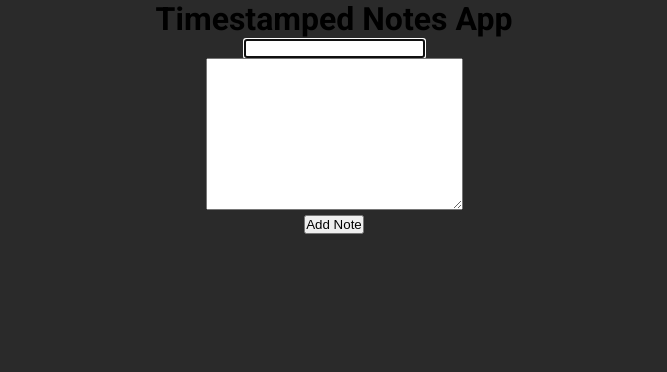
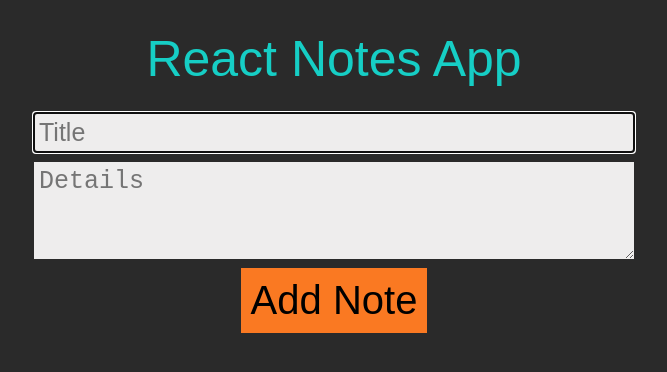
Before and after one commit to envincebal/react-notes, a React (Create React App) app: page / in a window 1280 px wide. Shown: the top 372 px of the page, without its empty margins (306-973 px from the left). Built offline with nearby package versions, Linux system fonts and the light colour scheme.

Commit message:
Completed styling for all components

```diff
--- a/src/App.js
+++ b/src/App.js
@@ -13,9 +13,11 @@ class App extends Component {
 	render() {
 		return (
 			<div className="container">
-				<h1 className="title">Timestamped Notes App</h1>
+				<h1 className="title">React Notes App</h1>
 				<NoteForm />
+				<div className="entry-section">
 
+				</div>
 			</div>
 		);
 	}
--- a/src/components/NoteEntry.js
+++ b/src/components/NoteEntry.js
@@ -2,10 +2,23 @@ import React from 'react';
 
 const NoteEntry = (props) => {
 
-    return (
-      <div className="entry-section">
+  return (
+    <div className="entry">
+      <div className="entry-header">
+        <h2 className="entry-title">title</h2>
+        <p className="timestamp">Tue Mar 20 2018 00:35:48</p>
       </div>
-    )
+       <hr />
+      <div className="entry-content">
+        <p className="details"></p>
+        <div className="entry-buttons">
+          <button className="edit">Edit</button>
+          <button className="delete">Delete</button>
+        </div>
+      </div>
+    </div>
+
+  )
 
 }
 
--- a/src/components/NoteForm.js
+++ b/src/components/NoteForm.js
@@ -2,11 +2,11 @@ import React from 'react';
 
 const NoteForm = (props) => {
   return (
-    <div className="form-section">
-      <form>
-        <input type="text" autoFocus/><br/>
-        <textarea cols="30" rows="10"></textarea><br/>
-        <button>Add Note</button>
+    <div>
+      <form className="form-section">
+        <input className="title-input" type="text" autoFocus placeholder="Title" /><br/>
+        <textarea className="details-input" cols="20" rows="3" placeholder="Details" ></textarea><br/>
+        <button className="input-button">Add Note</button>
       </form>
     </div>
   )
--- a/src/styles/styles.css
+++ b/src/styles/styles.css
@@ -5,8 +5,71 @@
           box-sizing: border-box; }
   * body {
     background-color: #2A2A2A;
-    font-family: 'Roboto', sans-serif; }
+    font-family: 'Raleway', sans-serif; }
     * body .container {
       max-width: 800px;
       margin: 0 auto;
+      padding: 30px 10px;
       text-align: center; }
+      * body .container .title {
+        color: #16cec5;
+        font-weight: 400;
+        font-size: 50px;
+        margin-bottom: 20px; }
+      * body .container .title-input,
+      * body .container .details-input {
+        max-width: 600px;
+        width: 100%;
+        margin: 5px 0;
+        border: none;
+        font-size: 25px;
+        padding: 5px;
+        background-color: #eeeded; }
+      * body .container .input-button {
+        font-size: 40px;
+        padding: 10px;
+        border: none;
+        cursor: pointer;
+        background-color: #fa7922; }
+      * body .container .input-button:hover {
+        background-color: #be3e3a;
+        color: #2A2A2A; }
+      * body .container .entry-section {
+        margin-top: 30px; }
+        * body .container .entry-section .entry {
+          width: 100%;
+          margin: 10px 0; }
+          * body .container .entry-section .entry .entry-header {
+            padding: 10px;
+            cursor: pointer;
+            background-color: #7add71; }
+            * body .container .entry-section .entry .entry-header .entry-title {
+              font-size: 30px; }
+            * body .container .entry-section .entry .entry-header .timestamp {
+              font-weight: 700; }
+          * body .container .entry-section .entry .entry-header:hover {
+            background-color: #4fb945; }
+          * body .container .entry-section .entry hr {
+            background-color: #000;
+            border: none;
+            height: 1px; }
+          * body .container .entry-section .entry .entry-content {
+            display: none;
+            padding: 10px;
+            background-color: #a5f19e; }
+            * body .container .entry-section .entry .entry-content .details {
+              text-align: left; }
+            * body .container .entry-section .entry .entry-content .entry-buttons {
+              text-align: right;
+              margin-top: 10px; }
+              * body .container .entry-section .entry .entry-content .entry-buttons .edit,
+              * body .container .entry-section .entry .entry-content .entry-buttons .delete {
+                font-size: 20px;
+                margin: 0 5px;
+                padding: 5px;
+                cursor: pointer;
+                border: none; }
+              * body .container .entry-section .entry .entry-content .entry-buttons .edit {
+                background-color: #8093ff; }
+              * body .container .entry-section .entry .entry-content .entry-buttons .delete {
+                background-color: #fd4949; }
--- a/src/styles/styles.scss
+++ b/src/styles/styles.scss
@@ -1,18 +1,95 @@
+$mainBlack: #2A2A2A;
 * {
 	margin: 0;
 	padding: 0;
 	box-sizing: border-box;
-
 	body {
-		background-color: #2A2A2A;
-		font-family: 'Roboto', sans-serif;
-
-		.container{
+		background-color: $mainBlack;
+		font-family: 'Raleway', sans-serif;
+		.container {
 			max-width: 800px;
 			margin: 0 auto;
+			padding: 30px 10px;
 			text-align: center;
-
-
+			.title {
+				color: rgb(22, 206, 197);
+				font-weight: 400;
+				font-size: 50px;
+				margin-bottom: 20px;
+			}
+			.title-input,
+			.details-input {
+				max-width: 600px;
+				width: 100%;
+				margin: 5px 0;
+				border: none;
+				font-size: 25px;
+				padding: 5px;
+				background-color: rgb(238, 237, 237)
+			}
+			.input-button {
+				font-size: 40px;
+				padding: 10px;
+				border: none;
+				cursor: pointer;
+				background-color: rgb(250, 121, 34);
+			}
+			.input-button:hover {
+				background-color: rgb(190, 62, 58);
+				color: $mainBlack;
+			}
+			.entry-section {
+				margin-top: 30px;
+				.entry {
+					width: 100%;
+					margin: 10px 0;
+					.entry-header {
+						padding: 10px;
+						cursor: pointer;
+						background-color: rgb(122, 221, 113);
+						.entry-title {
+							font-size: 30px;
+						}
+						.timestamp {
+							font-weight: 700;
+						}
+					}
+					.entry-header:hover {
+						background-color: rgb(79, 185, 69);
+					}
+					hr {
+						background-color: #000;
+						border: none;
+						height: 1px;
+					}
+					.entry-content {
+						display: none;
+						padding: 10px;
+						background-color: rgb(165, 241, 158);
+						.details {
+							text-align: left;
+						}
+						.entry-buttons {
+							text-align: right;
+							margin-top: 10px;
+							.edit,
+							.delete {
+								font-size: 20px;
+								margin: 0 5px;
+								padding: 5px;
+								cursor: pointer;
+								border: none;
+							}
+							.edit {
+								background-color: rgb(128, 147, 255);
+							}
+							.delete {
+								background-color: rgb(253, 73, 73);
+							}
+						}
+					}
+				}
+			}
 		}
 	}
 }
```
Also changed, not shown: src/styles/styles.min.css (+1 -1 lines), 1 other file (tests, documents, lock files or other folders).
